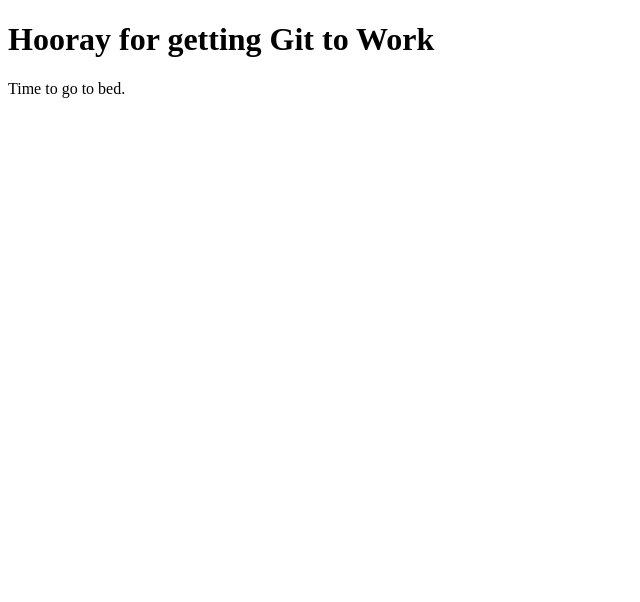
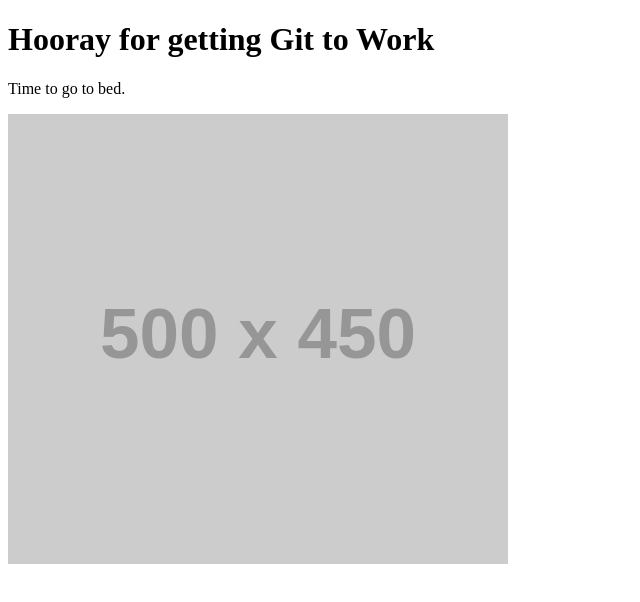
Before and after one commit to kingkool68/wordpress, a plain HTML site: page index.html in a window 1280 px wide. Shown: the whole page, without its empty margins (0-640 px from the left). Drawn offline with Linux system fonts and the light colour scheme; placeholder pictures from the web are drawn by us.

Commit message:
Added an image.

```diff
--- a/index.html
+++ b/index.html
@@ -8,5 +8,6 @@
 <body>
 <h1>Hooray for getting Git to Work</h1>
 <p>Time to go to bed.</p>
+<img src="http://dummyimage.com/500x450">
 </body>
 </html>
```
